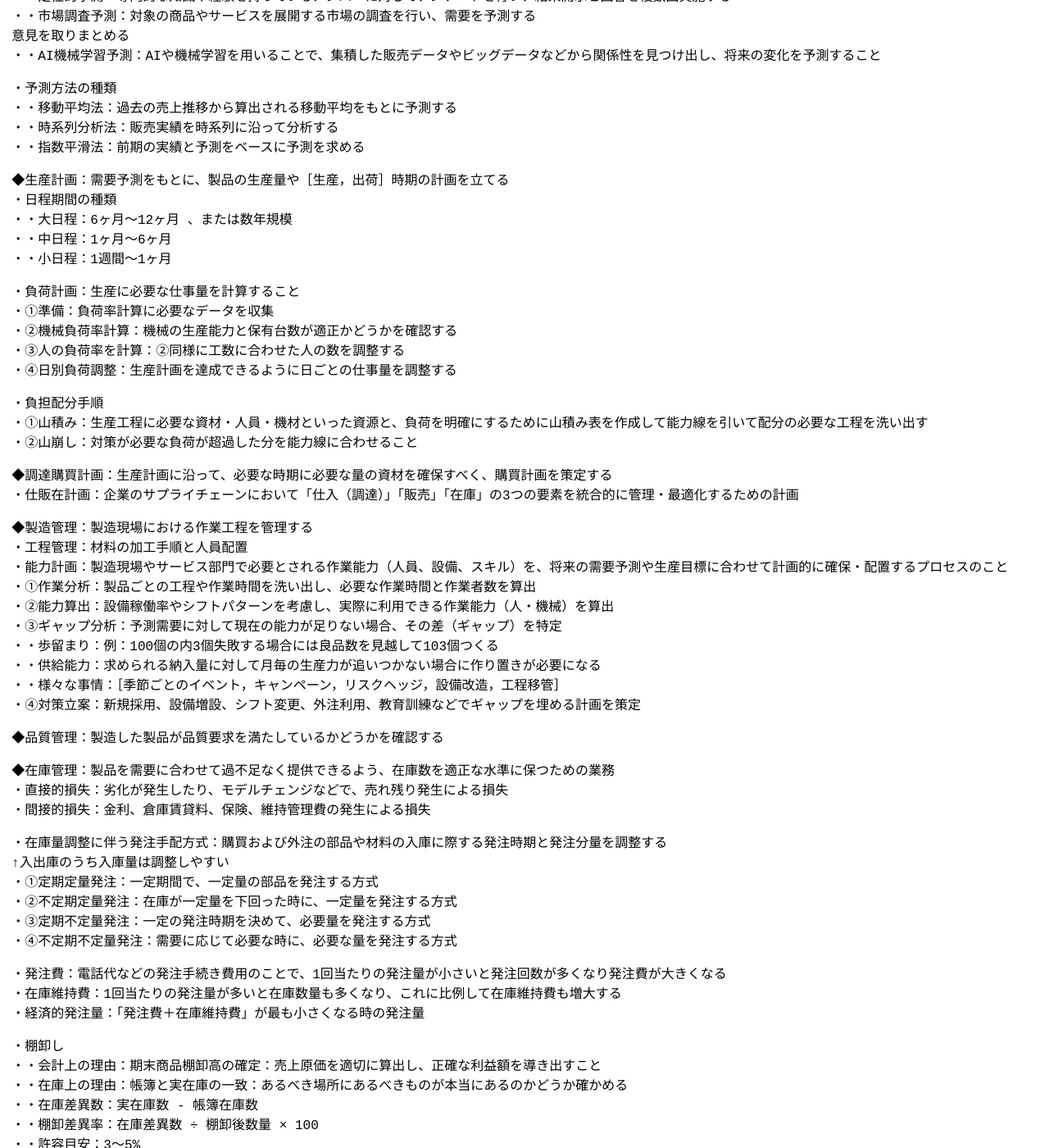
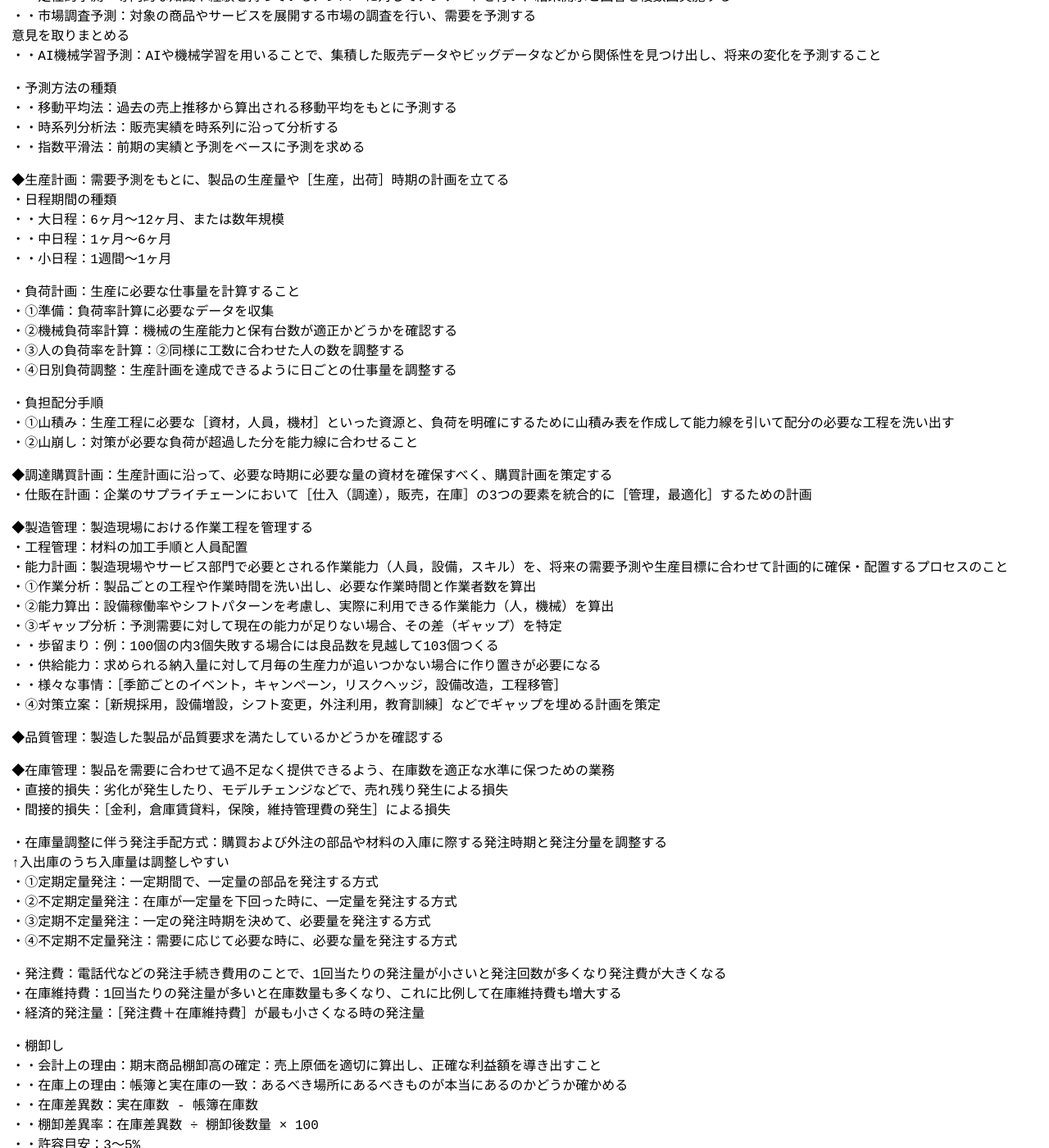
Before and after one commit to zoldof/algo-notes-ci, a Jekyll site: the page built from docs/dist/seikan1/index.md, in a window 1280 px wide and 1400 px high, scrolled down 2918 px. Shown: the whole window at 82% size. Built offline with Jekyll 4.4.1, drawn with Linux system fonts in a browser that asks for light colours; some of the changed text lies outside the part shown.

Commit message:
Update index.md

```diff
--- a/docs/dist/seikan1/index.md
+++ b/docs/dist/seikan1/index.md
@@ -24,12 +24,12 @@ title: 生産管理 基礎
 ・層別：データを属性別に分割して比較
 
 ◆IE（Industrial Engineering）
-・概要：生産現場で作業の効率化・標準化・コスト削減を図ること
+・概要：生産現場で作業の［効率化，標準化，コスト削減］を図ること
 ・作業分析と標準化：作業手順を分解し、最適な作業時間や工程順序を決めて標準作業を策定
 ・レイアウト設計：設備や作業ステーションの配置を最適化し、移動距離や待機時間を最小化
 ・生産方式の選定：ライン生産、セル生産、ジョブショップなど、製品特性や需要に合わせた生産方式を提案
 ・設備稼働率・キャパシティ管理：設備の稼働率やボトルネックを分析し、適切な生産計画を立てる。
-・品質・コスト改善：統計的手法（例：QC7つ道具、SPC）を用いて不良率低減やコスト削減を実施
+・品質・コスト改善：統計的手法（例：［QC7つ道具，SPC］）を用いて不良率低減やコスト削減を実施
 ・安全・労働環境の向上：作業負荷やリスクを評価し、安全で快適な作業環境を設計
 
 ## オペレーションズ・リサーチ
@@ -110,7 +110,7 @@ title: 生産管理 基礎
 ・①［工程全体の集合，段取り替えが必要な工程の集合，生産能力，在庫量］などを記号で表す
 ・②モデルの概念図を作成する：モデルの条件の①でNに相当する工程数に沿う
 ・③①より制約条件式を作成する
-・④目的関数の設定：評価関数を計画期間中の各工程、各品目の補充目標在庫水準の総和とし、その最小化を目標とする
+・④目的関数の設定：評価関数を計画期間中の［各工程，各品目］の補充目標在庫水準の総和とし、その最小化を目標とする
 
 ・問題の解法についての課題
 ・・JITすなわち整数計画問題を解く場合、［線形計画法，探索ノードの使用，前処理］などの工夫が必要である
@@ -138,7 +138,7 @@ title: 生産管理 基礎
 
 ◆生産計画：需要予測をもとに、製品の生産量や［生産，出荷］時期の計画を立てる
 ・日程期間の種類
-・・大日程：6ヶ月～12ヶ月 、または数年規模
+・・大日程：6ヶ月～12ヶ月、または数年規模
 ・・中日程：1ヶ月～6ヶ月
 ・・小日程：1週間～1ヶ月
 
@@ -149,28 +149,28 @@ title: 生産管理 基礎
 ・④日別負荷調整：生産計画を達成できるように日ごとの仕事量を調整する
 
 ・負担配分手順
-・①山積み：生産工程に必要な資材・人員・機材といった資源と、負荷を明確にするために山積み表を作成して能力線を引いて配分の必要な工程を洗い出す
+・①山積み：生産工程に必要な［資材，人員，機材］といった資源と、負荷を明確にするために山積み表を作成して能力線を引いて配分の必要な工程を洗い出す
 ・②山崩し：対策が必要な負荷が超過した分を能力線に合わせること
 
 ◆調達購買計画：生産計画に沿って、必要な時期に必要な量の資材を確保すべく、購買計画を策定する
-・仕販在計画：企業のサプライチェーンにおいて「仕入（調達）」「販売」「在庫」の3つの要素を統合的に管理・最適化するための計画
+・仕販在計画：企業のサプライチェーンにおいて［仕入（調達），販売，在庫］の3つの要素を統合的に［管理，最適化］するための計画
 
 ◆製造管理：製造現場における作業工程を管理する
 ・工程管理：材料の加工手順と人員配置
-・能力計画：製造現場やサービス部門で必要とされる作業能力（人員、設備、スキル）を、将来の需要予測や生産目標に合わせて計画的に確保・配置するプロセスのこと
+・能力計画：製造現場やサービス部門で必要とされる作業能力（人員，設備，スキル）を、将来の需要予測や生産目標に合わせて計画的に確保・配置するプロセスのこと
 ・①作業分析：製品ごとの工程や作業時間を洗い出し、必要な作業時間と作業者数を算出
-・②能力算出：設備稼働率やシフトパターンを考慮し、実際に利用できる作業能力（人・機械）を算出
+・②能力算出：設備稼働率やシフトパターンを考慮し、実際に利用できる作業能力（人，機械）を算出
 ・③ギャップ分析：予測需要に対して現在の能力が足りない場合、その差（ギャップ）を特定
 ・・歩留まり：例：100個の内3個失敗する場合には良品数を見越して103個つくる
 ・・供給能力：求められる納入量に対して月毎の生産力が追いつかない場合に作り置きが必要になる
 ・・様々な事情：［季節ごとのイベント，キャンペーン，リスクヘッジ，設備改造，工程移管］
-・④対策立案：新規採用、設備増設、シフト変更、外注利用、教育訓練などでギャップを埋める計画を策定
+・④対策立案：［新規採用，設備増設，シフト変更，外注利用，教育訓練］などでギャップを埋める計画を策定
 
 ◆品質管理：製造した製品が品質要求を満たしているかどうかを確認する
 
 ◆在庫管理：製品を需要に合わせて過不足なく提供できるよう、在庫数を適正な水準に保つための業務
 ・直接的損失：劣化が発生したり、モデルチェンジなどで、売れ残り発生による損失
-・間接的損失：金利、倉庫賃貸料、保険、維持管理費の発生による損失
+・間接的損失：［金利，倉庫賃貸料，保険，維持管理費の発生］による損失
 
 ・在庫量調整に伴う発注手配方式：購買および外注の部品や材料の入庫に際する発注時期と発注分量を調整する
 ↑入出庫のうち入庫量は調整しやすい
@@ -181,7 +181,7 @@ title: 生産管理 基礎
 
 ・発注費：電話代などの発注手続き費用のことで、1回当たりの発注量が小さいと発注回数が多くなり発注費が大きくなる
 ・在庫維持費：1回当たりの発注量が多いと在庫数量も多くなり、これに比例して在庫維持費も増大する
-・経済的発注量：「発注費＋在庫維持費」が最も小さくなる時の発注量
+・経済的発注量：［発注費＋在庫維持費］が最も小さくなる時の発注量
 
 ・棚卸し
 ・・会計上の理由：期末商品棚卸高の確定：売上原価を適切に算出し、正確な利益額を導き出すこと
@@ -212,7 +212,7 @@ title: 生産管理 基礎
 ・リードタイム
 ・・調達：製造に必要な原材料や部品などを発注してから自社に届くのに要する期間
 ・・製造：製品の製造を開始してから完成に至るまでの期間
-・・①工程：「部品加工」「組立」「塗装」など各工程ごとの工程間の待ちを含む所要時間
+・・①工程：［部品加工，組立，塗装］など各工程ごとの工程間の待ちを含む所要時間
 ・・②作業：各工程を構成する作業ごとの停滞を含む所要時間
 ・・出荷：完成品を出荷して得意先に届けるまでに要する期間
 
@@ -246,10 +246,10 @@ title: 生産管理 基礎
 
 ・大量見込生産：MRPの「在庫を総量で管理する仕組み」により品番単位の在庫転用が可能となる
 ↑受注生産や少量多品種生産の場合は製番管理の方が適している
-↑製番管理：受注ごとに製品に固有の番号、いわゆる製番を付与し、その製番ごとに生産・在庫を管理する手法
+↑製番管理：受注ごとに製品に固有の番号、いわゆる製番を付与し、その製番ごとに生産や在庫を管理する手法
 
 ◆BOMの分類
-・E-BOM（設計部品表）：製品設計の仕様を満たすために必要な部品をまとめた、開発・設計部門で使われる部品表で、必要な部品数や構成、技術情報などを管理できます。
+・E-BOM（設計部品表）：製品設計の仕様を満たすために必要な部品をまとめた、開発や設計部門で使われる部品表で、必要な部品数や構成、技術情報などを管理できます。
 ・P-BOM(購買部品表)：購買部門にて調達する部品をまとめた部品表のことで、発注する数量や発注価格、仕入れ先の情報をまとめている
 ・M-BOM（製造部品表）：E-BOMに対して、部品の組み立て順序や加工工程などの情報が追加され、製造部門で活用される部品表のこと
 ・S-BOM（販売部品表，Sales）：営業部門や販売部門で使われる部品表で、販売支援システムと連携して使用されることが多い
@@ -273,7 +273,7 @@ title: 生産管理 基礎
 ・部門間のコミュニケーション不足
 ・各工程の進捗がリアルタイムに把握できない
 ・属人化している業務が多い
-・ヒューマンエラー（誤発注・在庫切れ）が発生する
+・ヒューマンエラー（誤発注，在庫切れ）が発生する
 ・不良やトラブルの発見が遅れる
 ・環境問題への取り組みと責任
 
```
Also changed, not shown: other parts of docs/dist/seikan1/index.md (+4 -5 lines).
